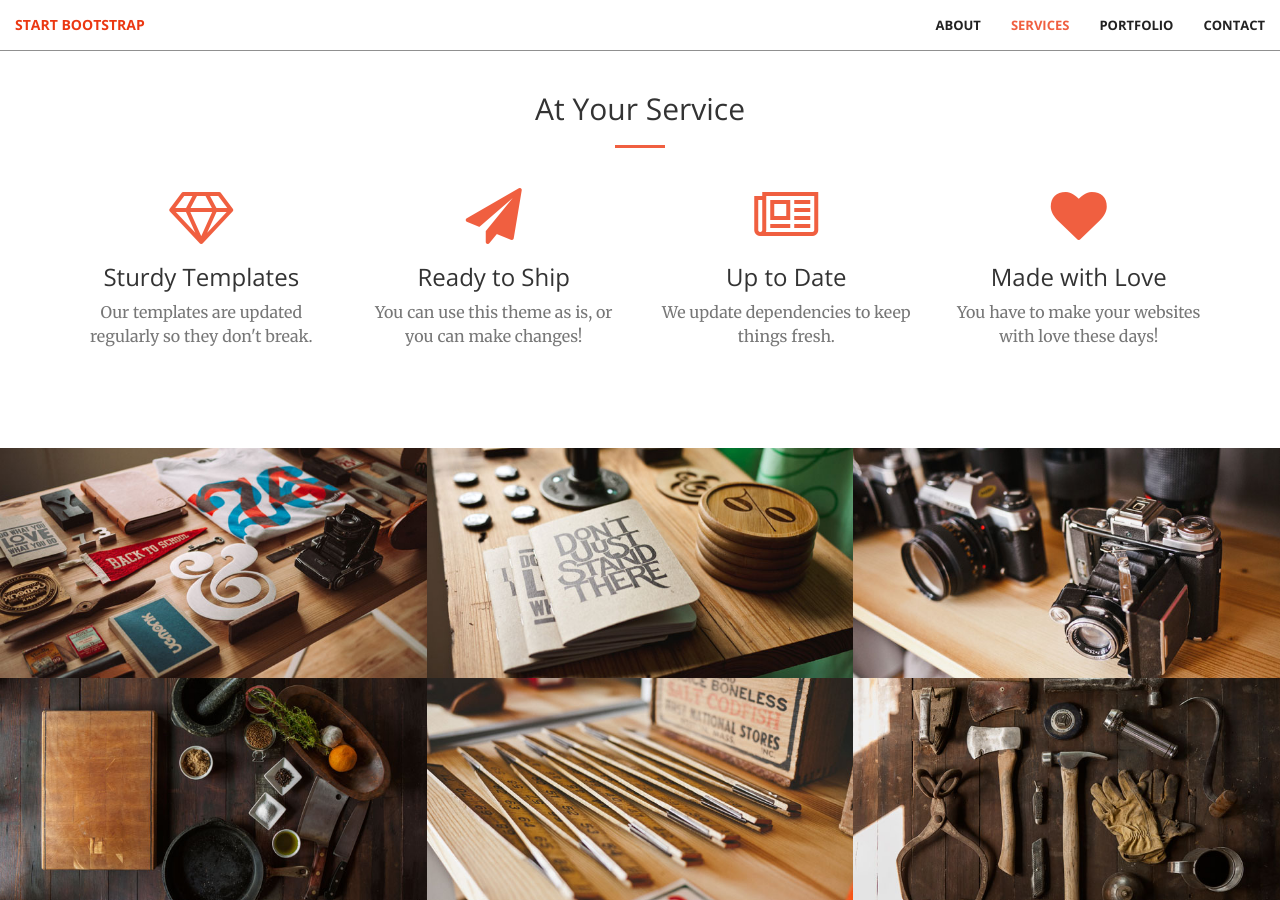
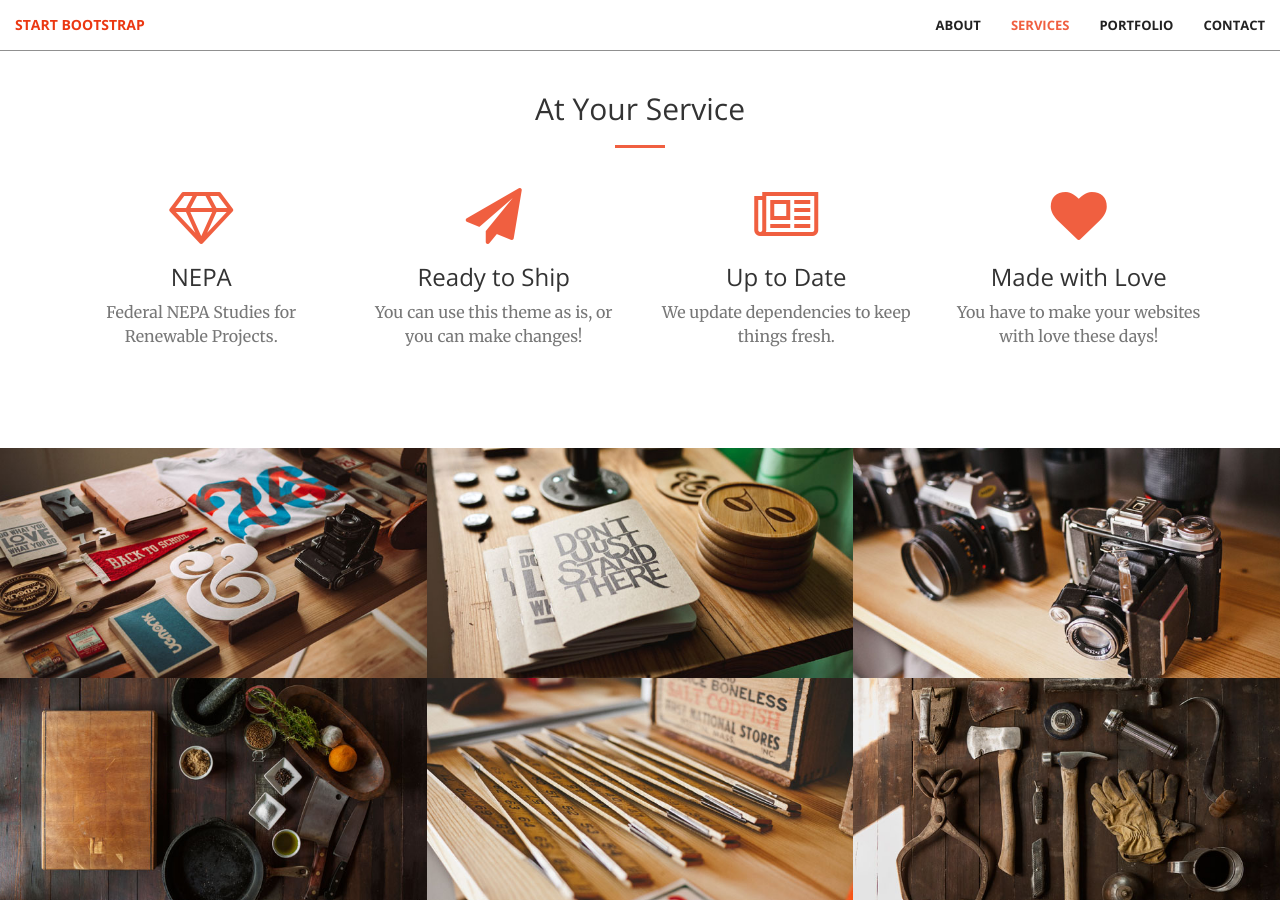
Before and after one commit to plsgithub/plsgithub.github.io, a Jekyll site: the page built from index.html, in a window 1280 px wide and 900 px high, scrolled down 1326 px. Built offline with Jekyll 4.4.1, drawn with Linux system fonts in a browser that asks for light colours.

Commit message:
Added NEPA
Added NEPA

```diff
--- a/_includes/services.html
+++ b/_includes/services.html
@@ -12,8 +12,8 @@
             <div class="col-lg-3 col-md-6 text-center">
                 <div class="service-box">
                     <i class="fa fa-4x fa-diamond wow bounceIn text-primary"></i>
-                    <h3>Sturdy Templates</h3>
-                    <p class="text-muted">Our templates are updated regularly so they don't break.</p>
+                    <h3>NEPA</h3>
+                    <p class="text-muted">Federal NEPA Studies for Renewable Projects.</p>
                 </div>
             </div>
             <div class="col-lg-3 col-md-6 text-center">
```
